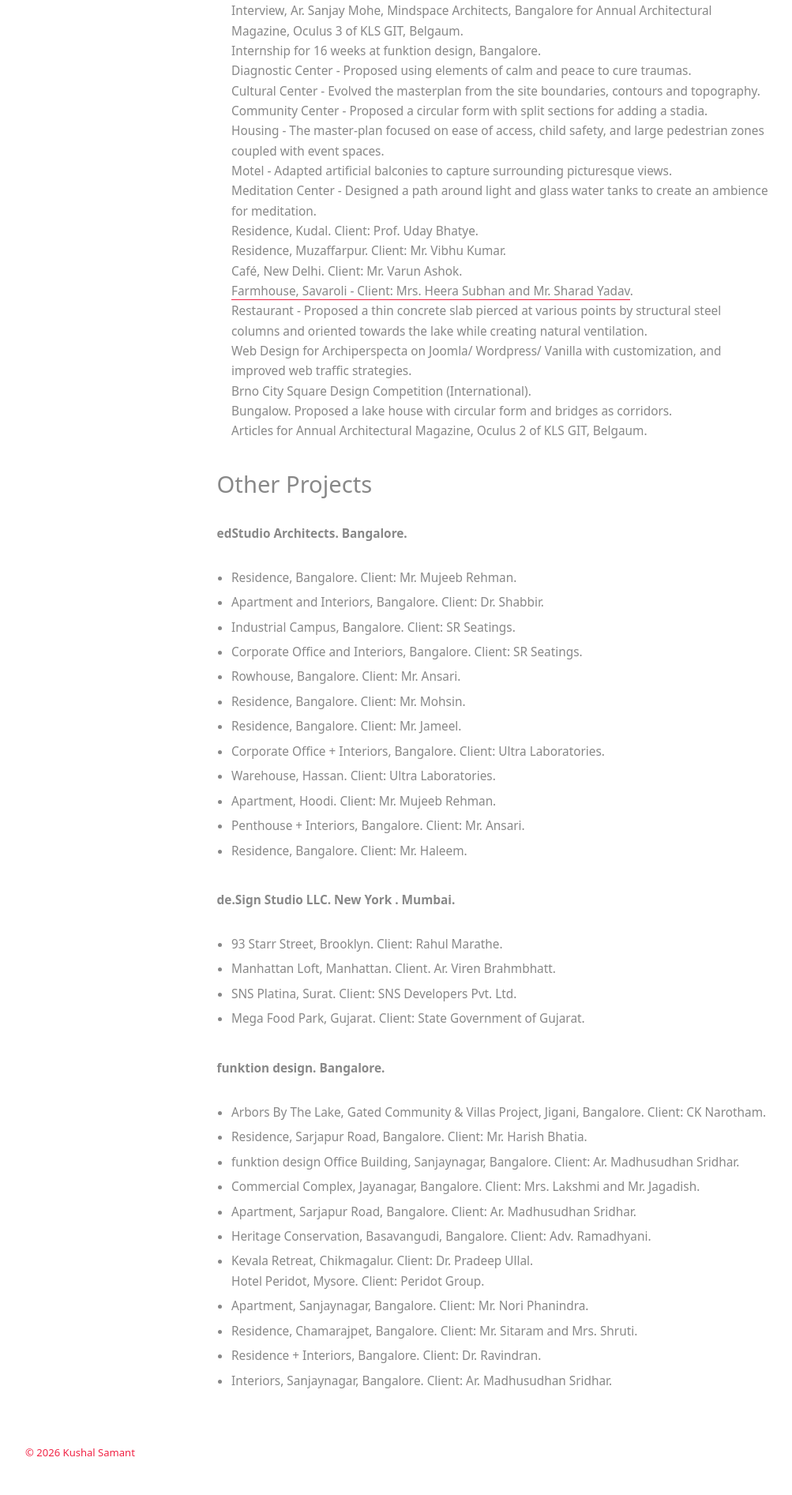
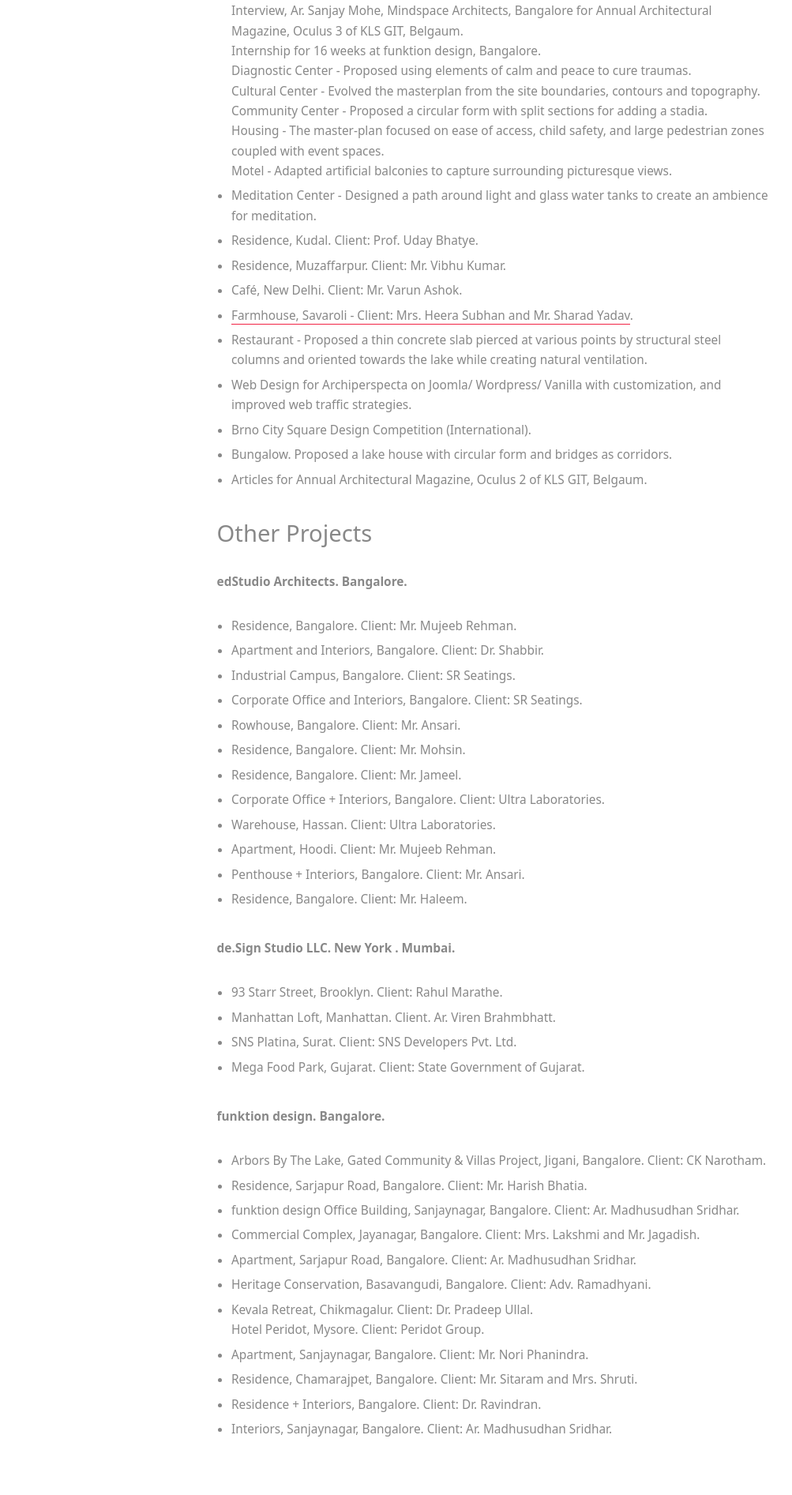
Before and after one commit to kushalsamant/kushalsamant.github.io, a Jekyll site: the page built from projects.md, in a window 1280 px wide. Shown: the part 3647-5540 px from the top of the page at 79% size, without its empty margins (14-1017 px from the left). Built offline with Jekyll 4.4.1, drawn with Linux system fonts in a browser that asks for light colours; our own code applies the rules of GitHub Pages for plain Markdown files.

```diff
--- a/projects.md
+++ b/projects.md
@@ -114,16 +114,16 @@ Cultural Center - Evolved the masterplan from the site boundaries, contours and
 Community Center - Proposed a circular form with split sections for adding a stadia. <br>
 Housing - The master-plan focused on ease of access, child safety, and large pedestrian zones coupled with event spaces. <br>
 Motel - Adapted artificial balconies to capture surrounding picturesque views. <br>
-Meditation Center - Designed a path around light and glass water tanks to create an ambience for meditation. <br>
-Residence, Kudal. Client: Prof. Uday Bhatye. <br>
-Residence, Muzaffarpur. Client: Mr. Vibhu Kumar. <br>
-Café, New Delhi. Client: Mr. Varun Ashok. <br>
-<a href="https://kushalsamant.github.io/projects/farmhouse_savaroli.html">Farmhouse, Savaroli - Client: Mrs. Heera Subhan and Mr. Sharad Yadav</a>. <br>
-Restaurant - Proposed a thin concrete slab pierced at various points by structural steel columns and oriented towards the lake while creating natural ventilation. <br>
-Web Design for Archiperspecta on Joomla/ Wordpress/ Vanilla with customization, and  improved web traffic strategies. <br>
-Brno City Square Design Competition (International). <br>
-Bungalow. Proposed a lake house with circular form and bridges as corridors. <br>
-Articles for Annual Architectural Magazine, Oculus 2 of KLS GIT, Belgaum. <br>
+- Meditation Center - Designed a path around light and glass water tanks to create an ambience for meditation. <br>
+- Residence, Kudal. Client: Prof. Uday Bhatye. <br>
+- Residence, Muzaffarpur. Client: Mr. Vibhu Kumar. <br>
+- Café, New Delhi. Client: Mr. Varun Ashok. <br>
+- <a href="https://kushalsamant.github.io/projects/farmhouse_savaroli.html">Farmhouse, Savaroli - Client: Mrs. Heera Subhan and Mr. Sharad Yadav</a>. <br>
+- Restaurant - Proposed a thin concrete slab pierced at various points by structural steel columns and oriented towards the lake while creating natural ventilation. <br>
+- Web Design for Archiperspecta on Joomla/ Wordpress/ Vanilla with customization, and  improved web traffic strategies. <br>
+- Brno City Square Design Competition (International). <br>
+- Bungalow. Proposed a lake house with circular form and bridges as corridors. <br>
+- Articles for Annual Architectural Magazine, Oculus 2 of KLS GIT, Belgaum. <br>
 
 <h2>Other Projects</h2>
 
```
